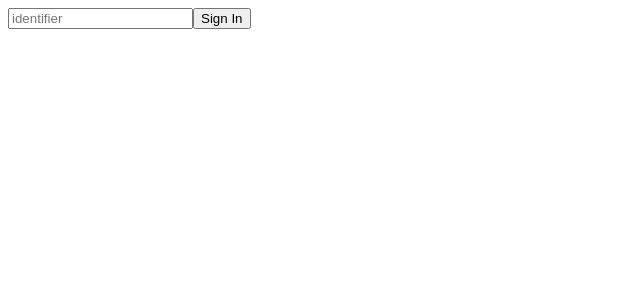
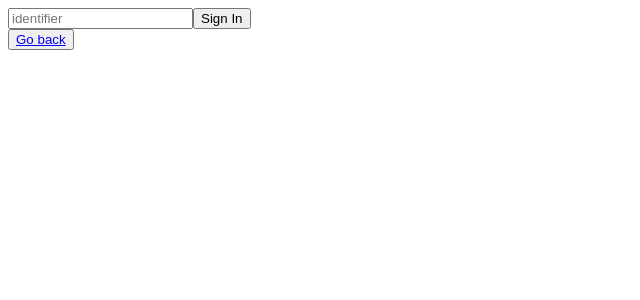
Before and after one commit to MDJAmin/razer-mern-shop, a React (Vite) app in the folder frontend/: page /auth in a window 1280 px wide. Shown: the top 300 px of the page, without its empty margins (0-640 px from the left). Built offline with nearby package versions, Linux system fonts and the light colour scheme.

Commit message:
Test : some logic for routes

```diff
--- a/frontend/src/App.jsx
+++ b/frontend/src/App.jsx
@@ -4,6 +4,7 @@ import PrivateRoute from "./Utils/PrivateRoute";
 import AdminPrivateRoute from "./Utils/AdminPrivateRoute";
 import ClientLayout from "./Layouts/ClientLayout";
 import AdminLayout from "./Layouts/AdminLayout";
+
 // Client Pages Lazy Routes
 const Home = lazy(() => import("./Pages/Home"));
 const Auth = lazy(() => import("./Pages/Auth"));
--- a/frontend/src/Pages/Auth/index.jsx
+++ b/frontend/src/Pages/Auth/index.jsx
@@ -2,6 +2,7 @@ import React, { useState } from "react";
 import Identifier from "../../Components/Auth/Identifier";
 import CheckCode from "../../Components/Auth/CheckCode";
 import CheckPassword from "../../Components/Auth/CheckPassword";
+import { Link } from "react-router-dom";
 
 export default function Auth() {
   const [pageType, setPageType] = useState("Identifier");
@@ -14,10 +15,14 @@ export default function Auth() {
       {pageType == "Identifier" ? (
         <Identifier handlePageType={handlePageType} />
       ) : pageType == "checkCode" ? (
-        <CheckCode handlePageType={handlePageType}  />
+        <CheckCode handlePageType={handlePageType} />
       ) : (
         <CheckPassword handlePageType={handlePageType} />
       )}
+      <button>
+        {" "}
+        <Link to={"/"}>Go back</Link>
+      </button>
     </>
   );
 }
--- a/frontend/src/Pages/Home/index.jsx
+++ b/frontend/src/Pages/Home/index.jsx
@@ -1,10 +1,18 @@
-import React from 'react';
+import React from "react";
+import { Link } from "react-router-dom";
 
 export default function Home() {
+  const handleLogin = () => {
+    console.log("Login button clicked");
+  };
+
   return (
-    <div className="home-container">
+    <div className='home-container'>
       <h1>Welcome to Home Page</h1>
       <p>This is the home page content.</p>
+      <button>
+        <Link to={"/auth"}>Login</Link>
+      </button>
     </div>
   );
 }
```
